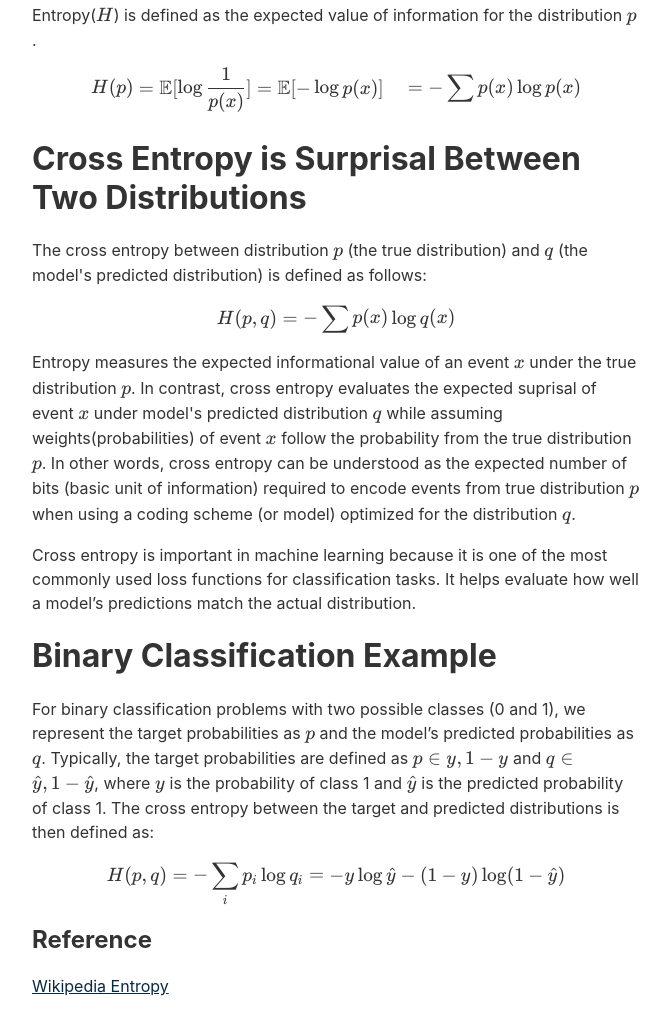
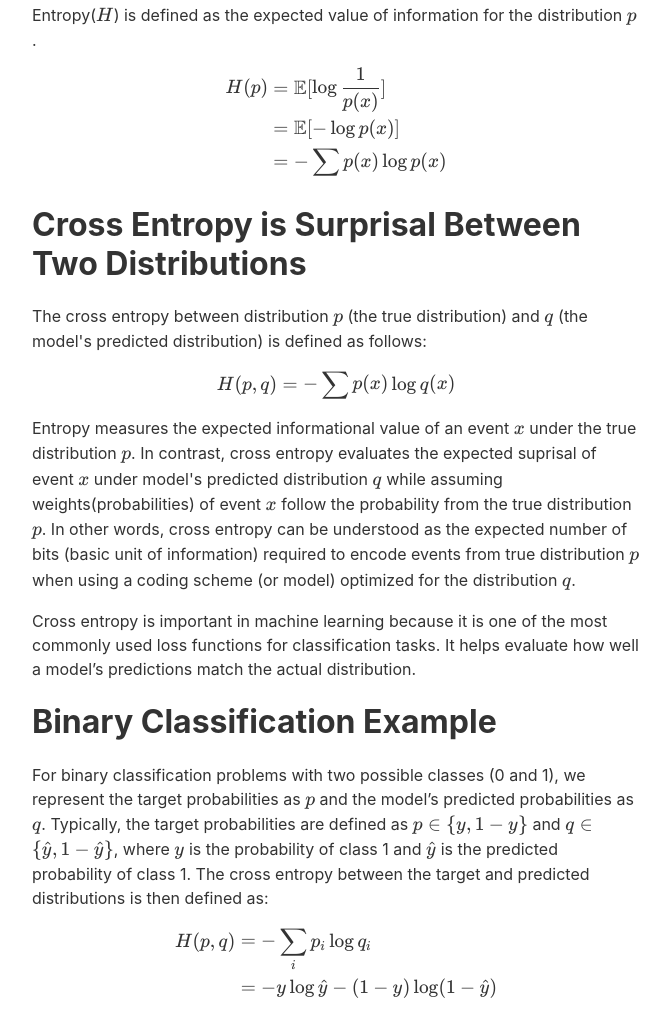
Before and after one commit to kidukkang/kidukkang.github.io, an Eleventy site: page content/blog/crossentropy.md in a window 1280 px wide. Shown: the part 874-1883 px from the top of the page, without its empty margins (304-974 px from the left). Built offline with nearby package versions, Linux system fonts and the light colour scheme; Eleventy itself is replaced by a stand-in of ours; files that its build step writes are made by us from their sources; what @zachleat/heading-anchors, zod-validation-error would draw is missing.

Commit message:
fix katex syntax in previous post

```diff
--- a/content/blog/crossentropy.md
+++ b/content/blog/crossentropy.md
@@ -21,9 +21,9 @@ Entropy($H$) is defined as the expected value of information for the distributio
 
 $$
 \begin{align*}
-H(p) &= \mathbb{E}[\log {1\over p(x)}] = \mathbb{E}[- \log p(x)] \\
-&= - \sum p(x)
-\log p(x)
+H(p) &= \mathbb{E}[\log {1\over p(x)}] \cr
+&= \mathbb{E}[- \log p(x)] \cr
+&= - \sum p(x) \log p(x) \cr
 \end{align*}
 $$
 
@@ -39,10 +39,13 @@ Entropy measures the expected informational value of an event $x$ under the true
  Cross entropy is important in machine learning because it is one of the most commonly used loss functions for classification tasks. It helps evaluate how well a model’s predictions match the actual distribution.
 
 # Binary Classification Example
-For binary classification problems with two possible classes (0 and 1), we represent the target probabilities as $p$ and the model’s predicted probabilities as $q$. Typically, the target probabilities are defined as $p \in \{y, 1-y\}$ and $q \in \{\hat{y}, 1-\hat{y}\}$, where $y$ is the probability of class 1 and $\hat{y}$ is the predicted probability of class 1. The cross entropy between the target and predicted distributions is then defined as:
+For binary classification problems with two possible classes (0 and 1), we represent the target probabilities as $p$ and the model’s predicted probabilities as $q$. Typically, the target probabilities are defined as $p \in \lbrace y, 1-y \rbrace$ and $q \in \lbrace \hat{y}, 1-\hat{y}\rbrace$, where $y$ is the probability of class 1 and $\hat{y}$ is the predicted probability of class 1. The cross entropy between the target and predicted distributions is then defined as:
 
 $$
-H(p,q) = -\sum_i p_i \log q_i = -y \log \hat{y} - (1-y) \log (1-\hat{y})
+\begin{align*}
+H(p,q) &= -\sum_i p_i \log q_i  \cr
+&= -y \log \hat{y} - (1-y) \log (1-\hat{y})
+\end{align*}
 $$
 
 ## Reference
```
